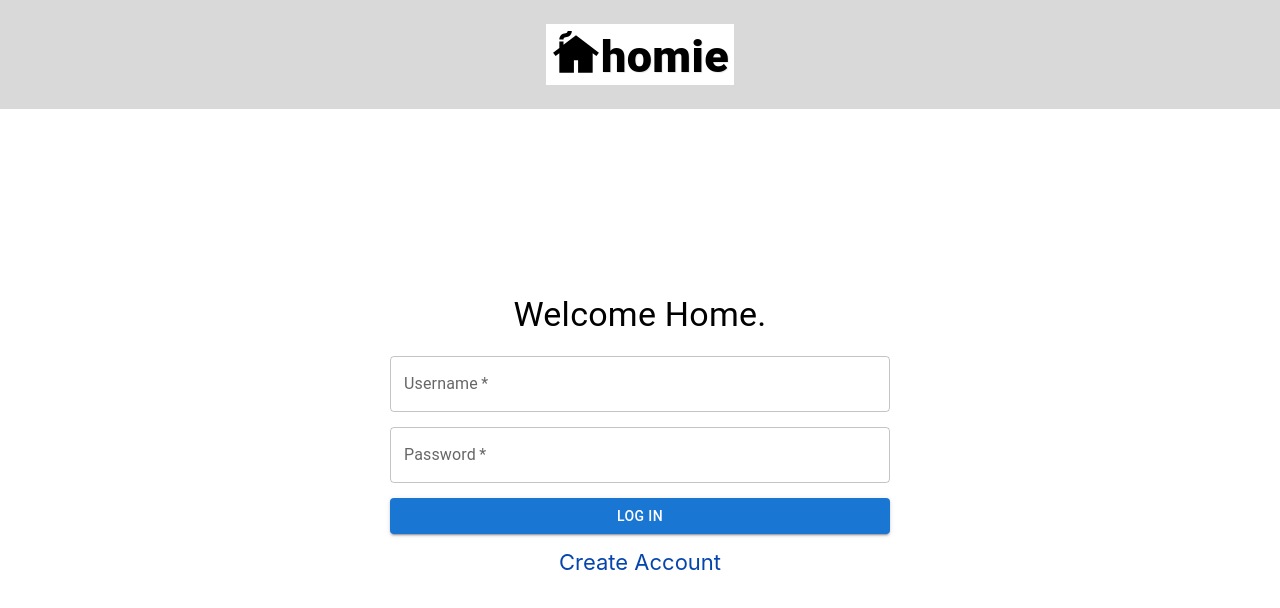
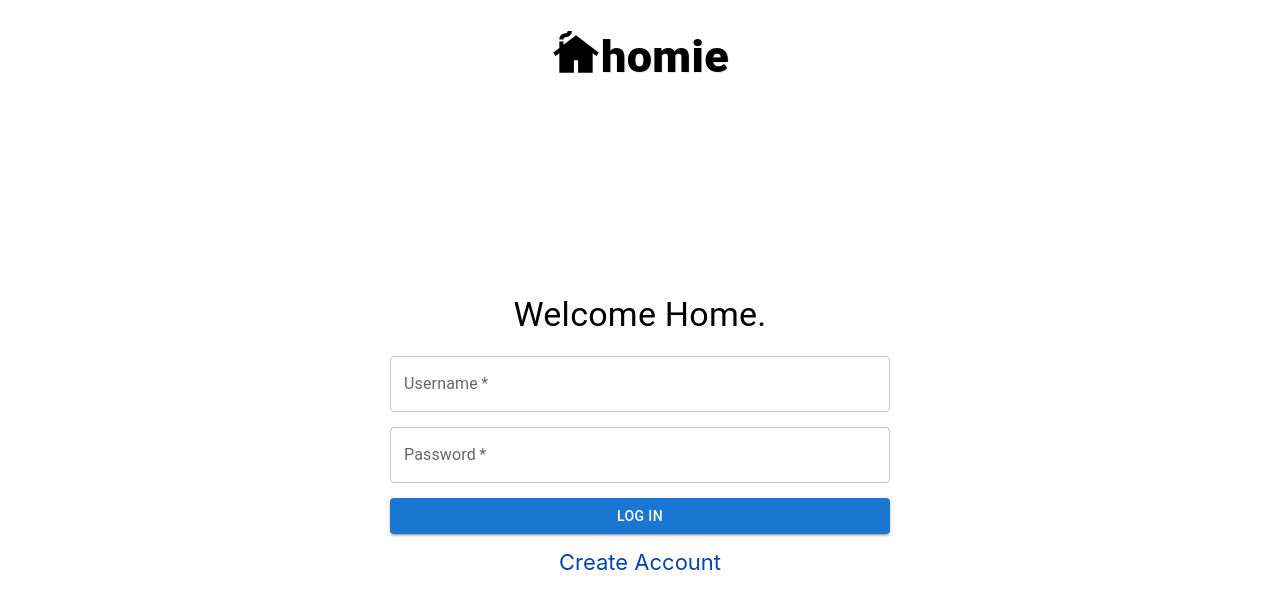
Before and after one commit to agiledev-students-spring2023/final-project-awesome-united, a React (Create React App) app in the folder front-end/: page / in a window 1280 px wide. Shown: the top 608 px of the page. Built offline with nearby package versions, Linux system fonts and the light colour scheme.

Commit message:
fix login css

```diff
--- a/front-end/src/components/DiscoverListingFullView.js
+++ b/front-end/src/components/DiscoverListingFullView.js
@@ -21,7 +21,7 @@ const DiscoverListingFullView = (listing) => {
           justifyContent="flex-start"
           alignItems="center"
         >
-          <Link to={"/discover/"}>
+          <Link to={"/discover"}>
             <IconButton>
               <ArrowBackIcon className="backButton" fontSize="80px" />
             </IconButton>
--- a/front-end/src/pages/Login/Login.css
+++ b/front-end/src/pages/Login/Login.css
@@ -1,6 +1,9 @@
 .formContainer {
   flex-direction: column;
   margin-top: 30%;
+}
+.Header{
+  background-color: white;
 }
 .headerText {
   padding-bottom: 20px;
--- a/front-end/src/pages/Login/Login.js
+++ b/front-end/src/pages/Login/Login.js
@@ -1,4 +1,4 @@
-import React, { useState } from "react";
+import React, { useEffect, useState } from "react";
 import { useForm } from "react-hook-form";
 import { TextField, Grid, Button, Typography } from "@mui/material";
 import DiscoverHeader from "../../components/DiscoverHeader";
@@ -15,6 +15,9 @@ function Login(props) {
     }
     console.log(data);
   };
+  useEffect(() => {
+    document.title = 'Login';
+  }, []);
 
   return (
     <div>
```
